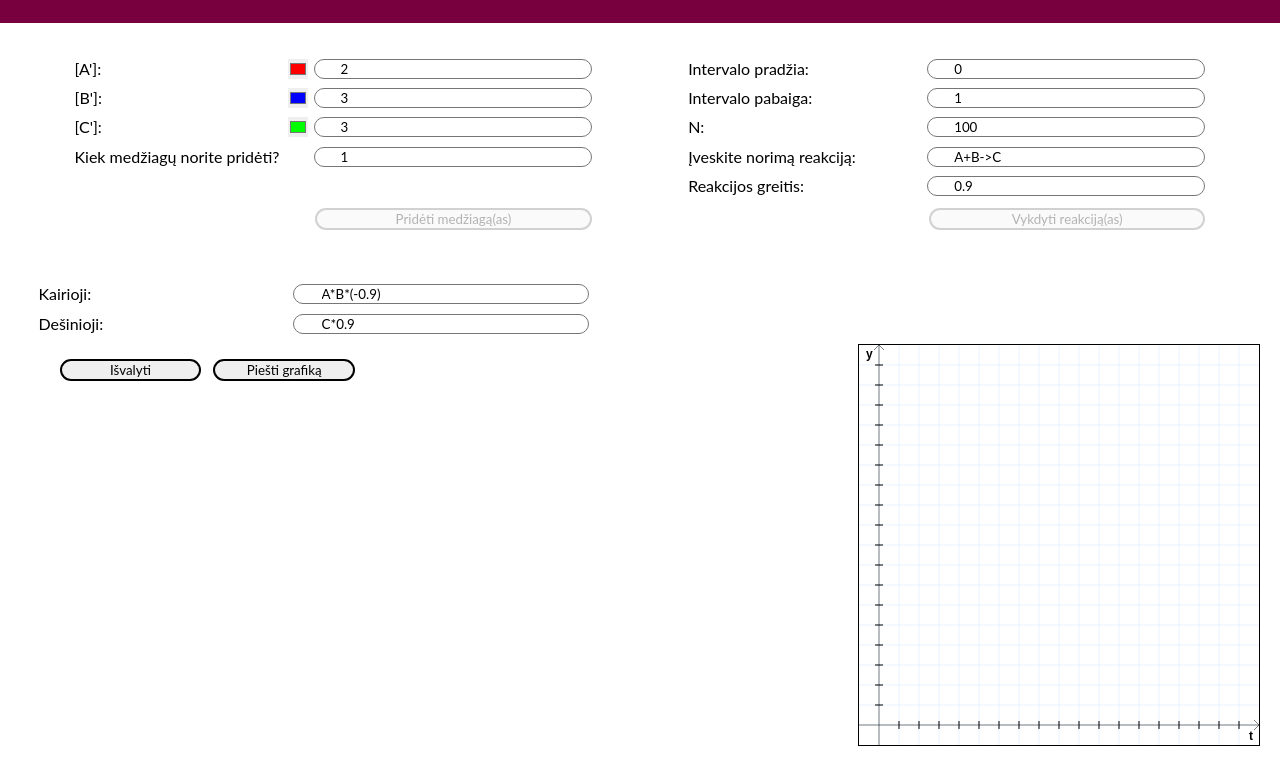
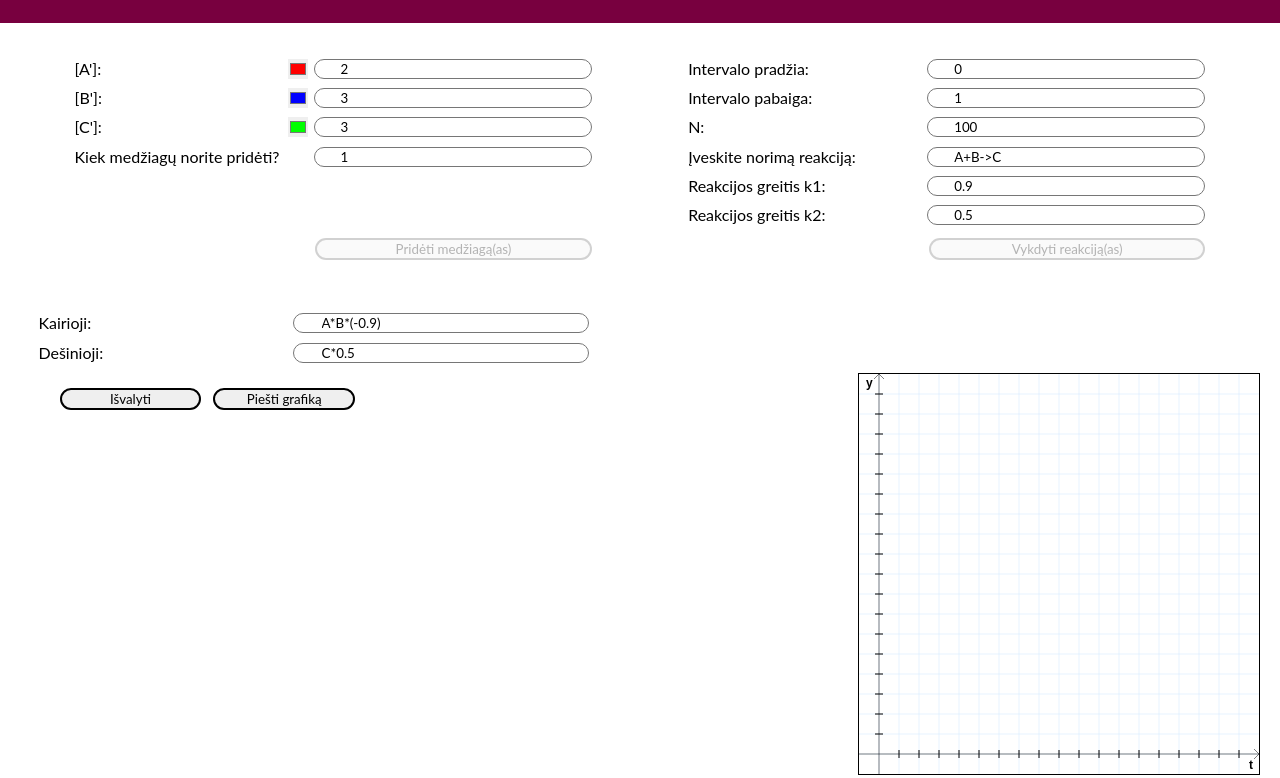
Before and after one commit to gaan3654/Synthetic-biology, a plain HTML site: page code/index.html in a window 1280 px wide. Both pictures are taken after a click on the button "Vykdyti reakciją(as)". Shown: the part 119-897 px from the top of the page. Before the commit the page ends 868 px from the top, so only its background shows below. Drawn offline with nearby package versions, Linux system fonts and the light colour scheme.

Commit message:
Update index.html
pridedu reakcijos greitį k2

```diff
--- a/code/index.html
+++ b/code/index.html
@@ -102,7 +102,6 @@
                         Intervalo pabaiga:
                         <input type="number" id="int_ends" value="1">
                     </div>
-
                     <div id=N class=input_blocks>
                         N:
                         <input type="number" id="n_inp" value="100">
@@ -112,8 +111,12 @@
                         <input type="text" id="reaction_input" value="A+B->C">
                     </div>
                     <div id=reaction class=input_blocks>
-                        Reakcijos greitis:
+                        Reakcijos greitis k1:
                         <input type="text" id="reaction_rate" value="0.9">
+                    </div>
+                    <div id=reaction class=input_blocks>
+                        Reakcijos greitis k2:
+                        <input type="text" id="second_reaction_rate" value="0.5">
                     </div>
 
                  </div>
@@ -222,12 +225,13 @@
             document.getElementById("submit_reaction").addEventListener("click", function(event) {
                 var d = document.getElementById("function");
                 var get_rate = document.getElementById("reaction_rate").value;
+                var get_rate_2 = document.getElementById("second_reaction_rate").value;
                 var get_reaction = document.getElementById("reaction_input").value;
                 var reaction_sides = get_reaction.split(/<?->/);
 
                 //Sugeneruojamos funkcijos abiem reakcijos pusėms
                 reaction_sides[0] = reaction_sides[0].replace("+", "*")+`*(-${get_rate})`;
-                reaction_sides[1] = reaction_sides[1].replace("+", "*")+`*${get_rate}`;
+                reaction_sides[1] = reaction_sides[1].replace("+", "*")+`*${get_rate_2}`;
                 //Sukuriami input laukai funkcijoms
                 //kairioji pusė
                 d.innerHTML +=
```
